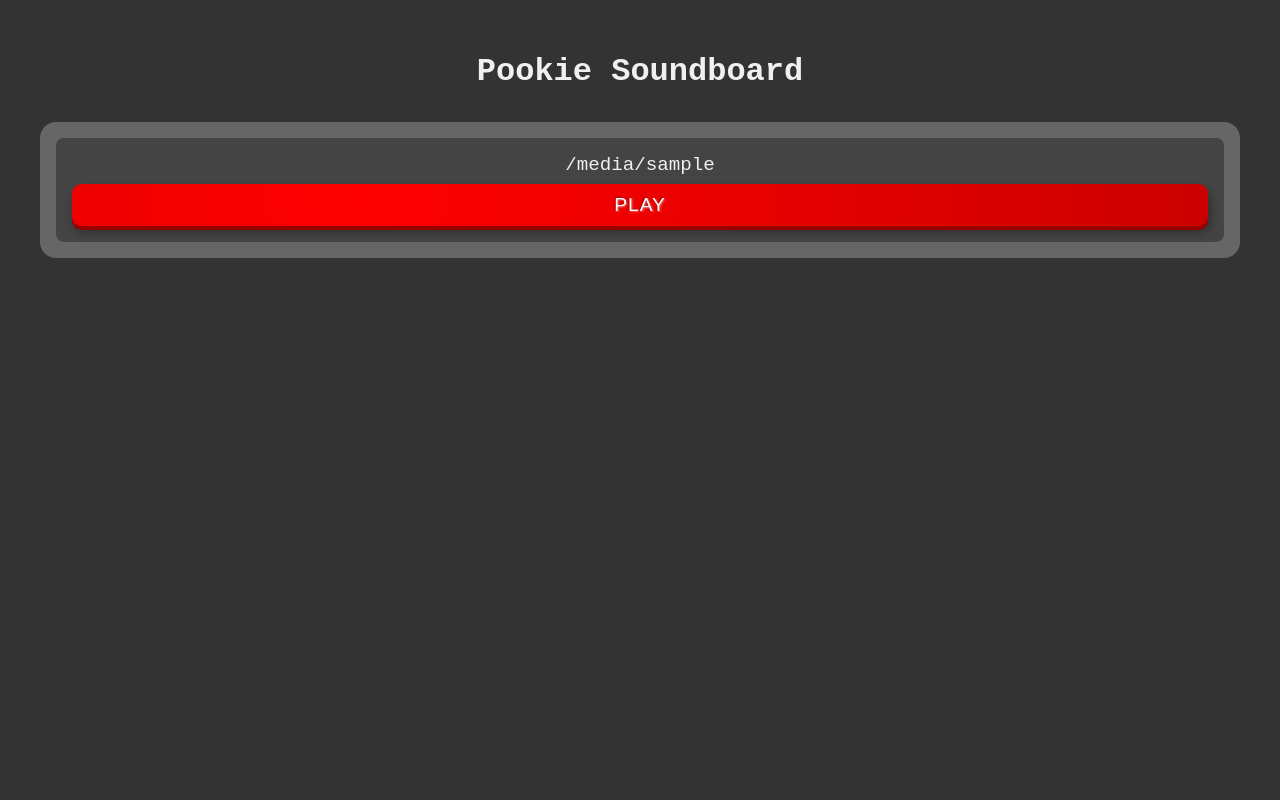
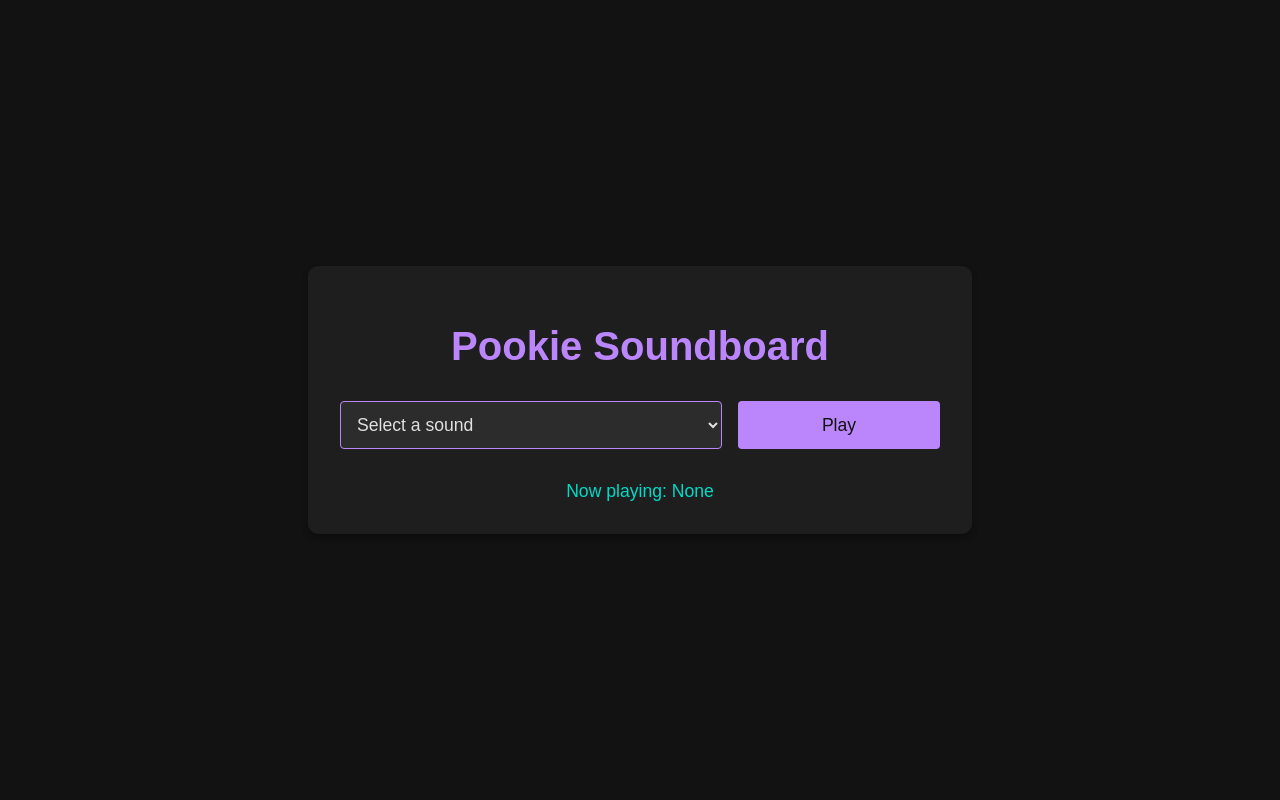
Before and after one commit to david22573/flask-soundboard, a Flask app: template templates/index.html in a window 1280 px wide. Run offline with Flask 3, Linux system fonts and the light colour scheme; the template is opened without the code that fills it: most values are stand-ins (such as "Sample title", 1, 10 or a date in 2020).

Commit message:
improved layout

```diff
--- a/static/css/styles.css
+++ b/static/css/styles.css
@@ -1,69 +1,90 @@
-*, *::before, *::after {
-    box-sizing: border-box;
+body {
+    font-family: 'Arial', sans-serif;
+    background-color: #121212;
+    color: #e0e0e0;
+    margin: 0;
+    padding: 0;
+    display: flex;
+    justify-content: center;
+    align-items: center;
+    min-height: 100vh;
 }
 
-body {
-    margin: 0;
-    font-family: 'Courier New', Courier, monospace, sans-serif;
-    background-color: #333;
+.container {
+    background-color: #1e1e1e;
     padding: 2rem;
+    border-radius: 10px;
+    box-shadow: 0 4px 6px rgba(0, 0, 0, 0.3);
+    text-align: center;
+    width: 80%;
+    max-width: 600px;
 }
 
 h1 {
-    text-align: center;
-    color: #f0f0f0;
+    color: #bb86fc;
+    margin-bottom: 2rem;
+    font-size: 2.5rem;
+}
+
+.soundboard {
+    display: flex;
+    flex-direction: column;
+    gap: 1rem;
     margin-bottom: 2rem;
 }
 
-.board {
-    display: grid;
-    grid-template-columns: repeat(auto-fit, minmax(200px, 1fr));
-    gap: 1rem;
-    max-width: 1200px;
-    margin: 0 auto;
-    padding: 1rem;
-    background-color: #666;
-    border-radius: 1rem;
+select {
+    padding: 0.75rem;
+    font-size: 1.1rem;
+    border: 1px solid #bb86fc;
+    border-radius: 4px;
+    background-color: #2c2c2c;
+    color: #e0e0e0;
+    width: 100%;
+    cursor: pointer;
 }
 
-.tile {
-    display: flex;
-    flex-direction: column;
-    align-items: center;
-    padding: 1rem;
-    background-color: #444;
-    border-radius: 0.5rem;
-}
-
-.tile-title {
-    color: #f0f0f0;
-    margin-bottom: 0.5rem;
-    font-size: 1.2em;
-    text-align: center;
+select:focus {
+    outline: none;
+    box-shadow: 0 0 0 2px rgba(187, 134, 252, 0.5);
 }
 
 button {
-    font-size: 1.2em;
+    padding: 0.75rem;
+    font-size: 1.1rem;
+    background-color: #bb86fc;
+    color: #121212;
+    border: none;
+    border-radius: 4px;
+    cursor: pointer;
+    transition: background-color 0.3s, transform 0.1s;
     width: 100%;
-    padding: 0.5em;
-    border-radius: 0.5em;
-    background: radial-gradient(circle at 25% 25%, hsl(0, 100%, 50%) 0, hsl(0, 100%, 40%) 100%);
-    box-shadow: 0 4px 0 hsl(0, 100%, 30%), 2px 6px 10px rgba(0, 0, 0, .35);
-    color: #fff;
-    text-shadow: -1px -1px 2px rgba(0, 0, 0, 0.3), 1px 1px 2px rgba(255, 255, 255, 0.4);
-    text-transform: uppercase;
-    letter-spacing: 0.05em;
-    border: none;
-    cursor: pointer;
-    transition: all 0.2s;
 }
 
 button:hover {
-    transform: translateY(-2px);
-    box-shadow: 0 6px 0 hsl(0, 100%, 30%), 2px 8px 10px rgba(0, 0, 0, .35);
+    background-color: #a66eff;
 }
 
 button:active {
-    transform: translateY(2px);
-    box-shadow: 0 2px 0 hsl(0, 100%, 30%), 2px 4px 10px rgba(0, 0, 0, .35);
+    transform: scale(0.98);
 }
+
+.now-playing {
+    margin-top: 2rem;
+    font-size: 1.1rem;
+    color: #03dac6;
+}
+
+@media (min-width: 768px) {
+    .soundboard {
+        flex-direction: row;
+    }
+
+    select {
+        flex: 2;
+    }
+
+    button {
+        flex: 1;
+    }
+}
--- a/templates/index.html
+++ b/templates/index.html
@@ -10,23 +10,34 @@
 </head>
 
 <body>
-    <h1>Pookie Soundboard</h1>
-    <div class="board">
-        {% for file in audio_files %}
-        <div class="tile">
-            <div class="tile-title">{{ file.split('.')[0] }}</div>
-            <button
-                onclick="playSound('{{ url_for('static', filename='audio/' + file) }}')">
-                Play
-            </button>
+    <div class="container">
+        <h1>Pookie Soundboard</h1>
+        <div class="soundboard">
+            <select id="audioSelect">
+                <option value="" disabled selected>Select a sound</option>
+                {% for file in audio_files %}
+                <option
+                    value="{{ url_for('static', filename='audio/' + file) }}">{{
+                    file.split('.')[0] }}</option>
+                {% endfor %}
+            </select>
+            <button onclick="playSelectedSound()">Play</button>
         </div>
-        {% endfor %}
+        <div id="nowPlaying" class="now-playing">
+            Now playing: <span id="currentTrack">None</span>
+        </div>
     </div>
     <script>
         const audio = new Audio();
-        function playSound(file) {
-            audio.src = file;
-            audio.play();
+        function playSelectedSound() {
+            const select = document.getElementById('audioSelect');
+            const selectedFile = select.value;
+            const selectedText = select.options[select.selectedIndex].text;
+            if (selectedFile) {
+                audio.src = selectedFile;
+                audio.play();
+                document.getElementById('currentTrack').textContent = selectedText;
+            }
         }
     </script>
 </body>
```
